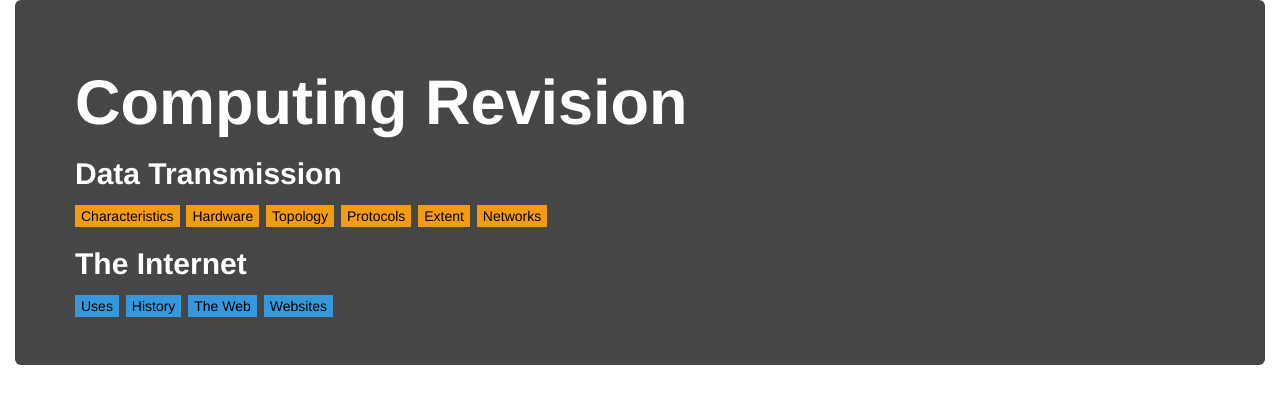
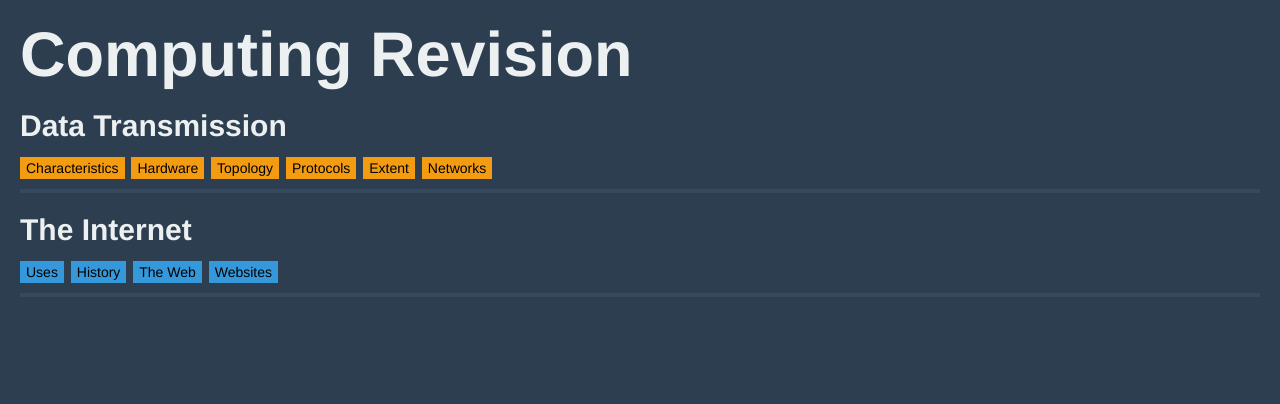
Before and after one commit to jcsawyer123/revise-com, a PHP site: page / in a window 1280 px wide. Shown: the top 404 px of the page. Run offline with PHP 8.4, Linux system fonts and the light colour scheme; some libraries are stand-ins or nearby versions.

Commit message:
Made Pretty

```diff
--- a/index.html
+++ b/index.html
@@ -14,7 +14,7 @@
   <title>Revision</title>
 </head>
 <body>
-  <div class="container">
+
 
   <div class="jumbotron">
     <div id="title">
@@ -37,6 +37,8 @@
       <button id="b-websites">Websites</button>
     </div>
   </div>
+
+  <div class="container">
 
   <!-- These are panels that are using bootstrap#
 If you dont know what that is look at the previous
--- a/script.js
+++ b/script.js
@@ -65,6 +65,7 @@ $('#b-websites').on('click', function() {
 // Click To Close
 
 $('.cpanels').on('click', function() {
-  var panelId = $(this).attr('id')
+  var panelId = $(this).attr('id');
+  $('#b-'+panelId).toggleClass('active');
   $('#'+panelId).fadeToggle(200);
 });
--- a/styles.css
+++ b/styles.css
@@ -1,3 +1,6 @@
+body{
+  background-color: #2c3e50;
+}
 h1, h2, h3, h4, h5{
   font-weight: bold;
 }
@@ -7,8 +10,11 @@ h1, h2, h3, h4, h5{
 }
 
 .jumbotron{
-  color: #fff;
-  background-color: #464646;
+  padding: 0px 0px 20px 0px;
+  color: #ecf0f1;
+  background-color: #2c3e50;
+  padding-left:20px;
+  padding-right:20px;
 }
 
 .jumbotron button{
@@ -22,6 +28,14 @@ h1, h2, h3, h4, h5{
   margin-bottom: 10px;
 }
 
+#dataTransmission{
+  padding-bottom: 10px;
+  border-left: 0;
+  border-right: 0;
+  border-top: 0;
+  border-bottom: #34495e 4px;
+  border-style: solid;
+}
 #dataTransmission button{
   border: 0;
   background-color: #f39c12;
@@ -34,6 +48,15 @@ h1, h2, h3, h4, h5{
 #inter{
   /*background-color: #cae4f6;*/
 
+}
+
+#internet{
+  padding-bottom: 10px;
+  border-left: 0;
+  border-right: 0;
+  border-top: 0;
+  border-bottom: #34495e 4px;
+  border-style: solid;
 }
 
 #internet button{
```
Lines whose indentation alone changed are shown as unchanged.
